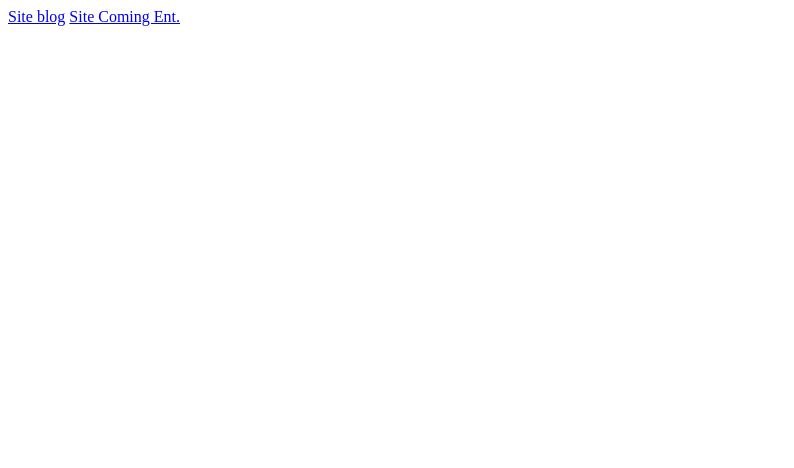
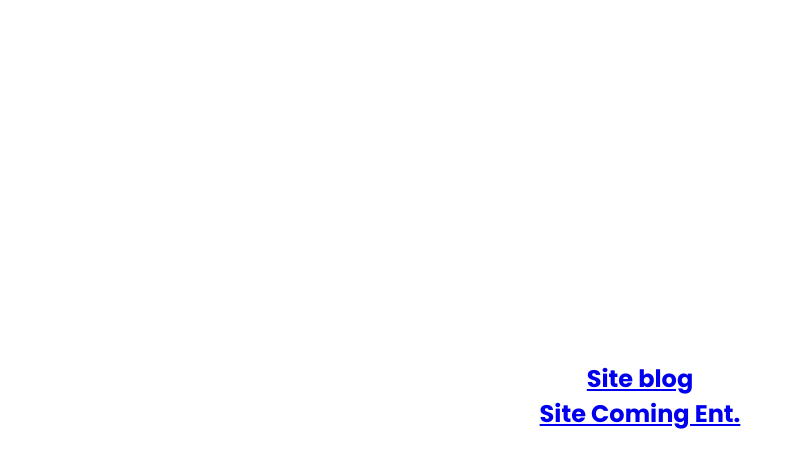
Before and after one commit to TouKhen/Sites_DNA_LOVE, a plain HTML site: page index.html in a window 1280 px wide. Shown: the whole page, without its empty margins (0-794 px from the left). Drawn offline with Linux system fonts and the light colour scheme.

Commit message:
links styled

```diff
--- a/index.html
+++ b/index.html
@@ -4,10 +4,30 @@
     <meta charset="UTF-8">
     <meta http-equiv="X-UA-Compatible" content="IE=edge">
     <meta name="viewport" content="width=device-width, initial-scale=1.0">
-    <title>Document</title>
+    <title>Liste des sites</title>
+    <link rel="preconnect" href="https://fonts.googleapis.com">
+    <link rel="preconnect" href="https://fonts.gstatic.com" crossorigin>
+    <link href="https://fonts.googleapis.com/css2?family=Poppins:wght@700&display=swap" rel="stylesheet">
+    <style>
+        body {
+            min-height: 97vh;
+            display: flex;
+            flex-direction: column;
+            align-items: center;
+            justify-content: center;
+        }
+        a {
+            font-family: 'Poppins', sans-serif;
+            font-size: 24px;
+            transition: ease-in 0.15s;
+        }
+        a:hover,a:focus {
+            color: orange;
+        }
+    </style>
 </head>
 <body>
-    <a href="/blog/index.html">Site blog</a>
-    <a href="/coming/index.html">Site Coming Ent.</a>
+    <a href="blog/index.html">Site blog</a>
+    <a href="coming/index.html">Site Coming Ent.</a>
 </body>
 </html>
```
Also changed, not shown: blog/index.html (+1 -1 lines).
